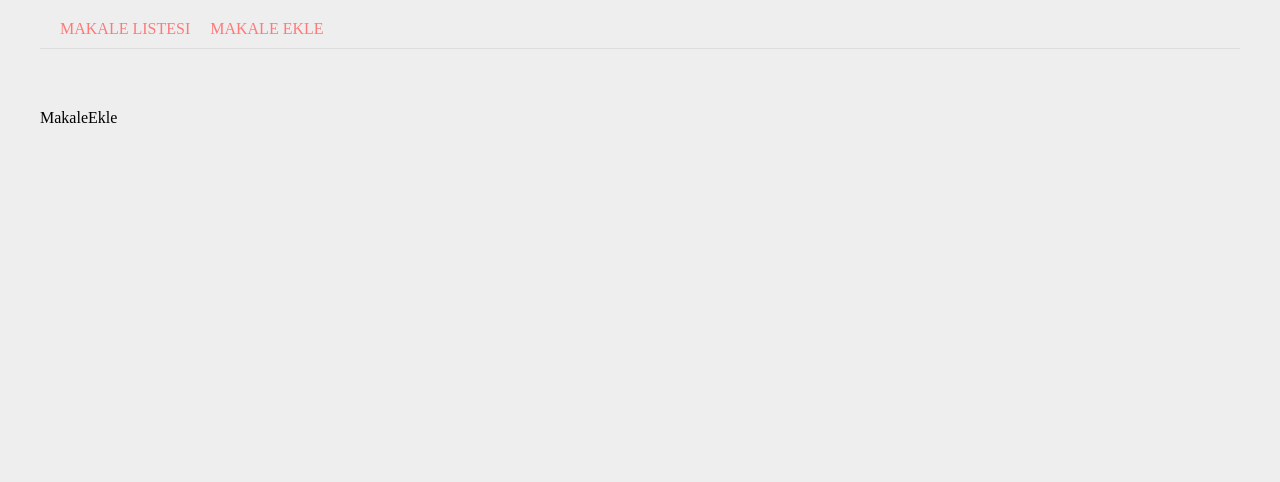
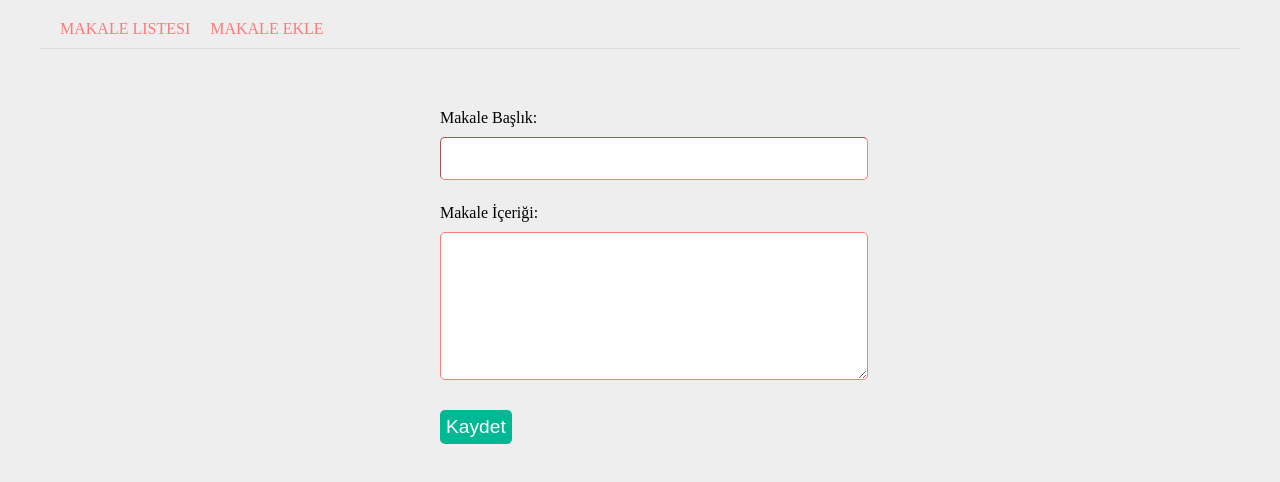
Before and after one commit to gohugotr/blog-app, a React (Create React App) app in the folder client/: page /ekle in a window 1280 px wide. Shown: the top 482 px of the page. Built offline with nearby package versions, Linux system fonts and the light colour scheme; a web font is replaced by a local one.

Commit message:
Makale eklem için form oluşturuldu

```diff
--- a/client/src/components/MakaleEkle.js
+++ b/client/src/components/MakaleEkle.js
@@ -1,7 +1,30 @@
-import React from 'react'
+import React, { useState } from 'react'
 
 export default function MakaleEkle() {
+
+  const [veriler, setVeriler] = useState({
+      baslik: '',
+      icerik: ''
+  });
+
+  const onChange = (e) => {
+      setVeriler({ ...veriler, [e.target.name]:e.target.value })
+  }
+
+  const onSubmit = (e) => {
+      e.preventDefault();
+      console.log(veriler);
+  }
+
   return (
-    <div>MakaleEkle</div>
+    <div className='makale-olustur'>
+      <form onSubmit={onSubmit}>
+        <label htmlFor='baslik'>Makale Başlık:</label>
+        <input type='text' id='baslik' name='baslik' onChange={onChange}></input>
+        <label htmlFor='icerik'>Makale İçeriği:</label>
+        <textarea type='text' id='icerik' name='icerik' onChange={onChange}></textarea>
+        <button>Kaydet</button>
+      </form>
+    </div>
   )
 }
```
